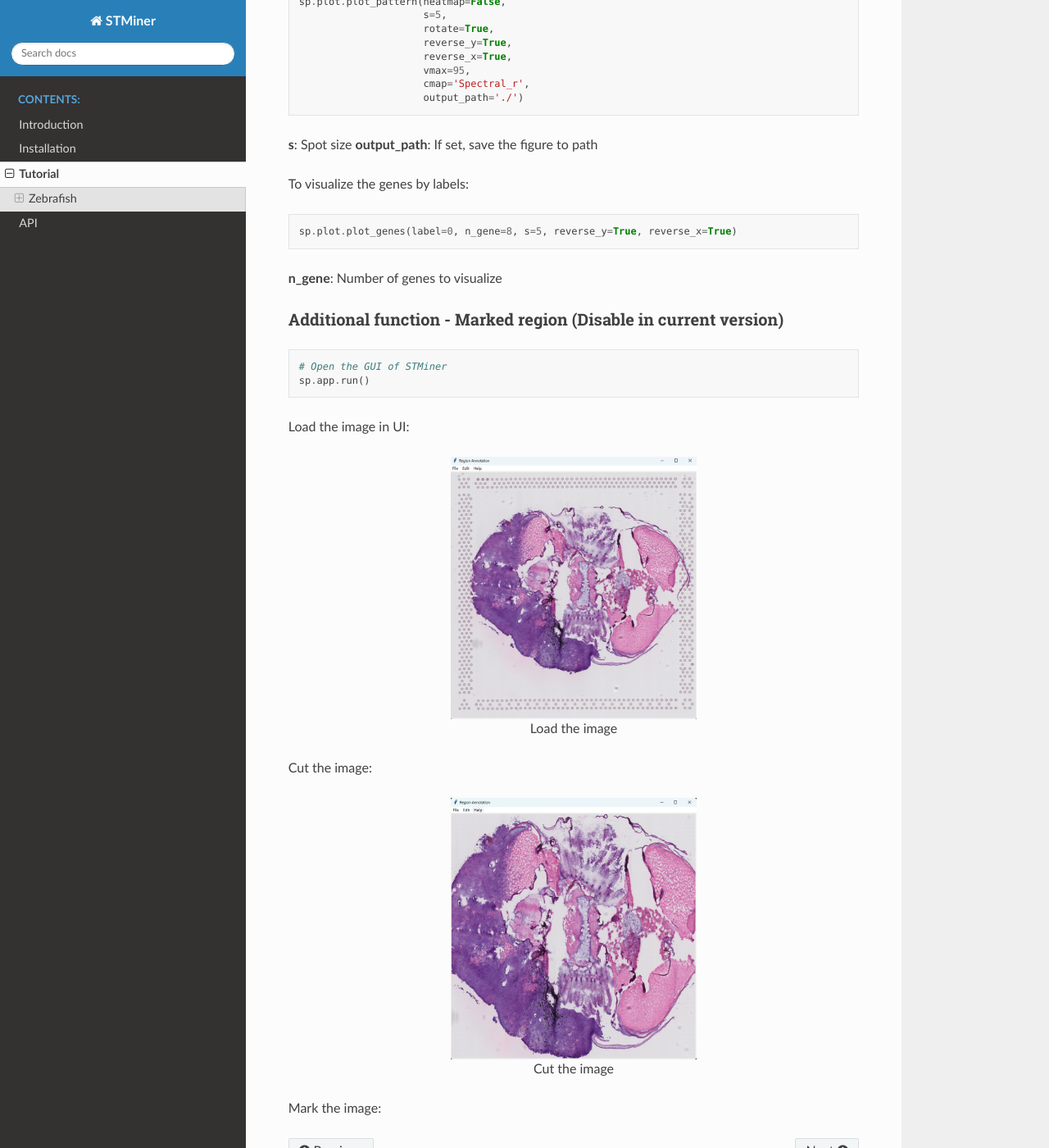
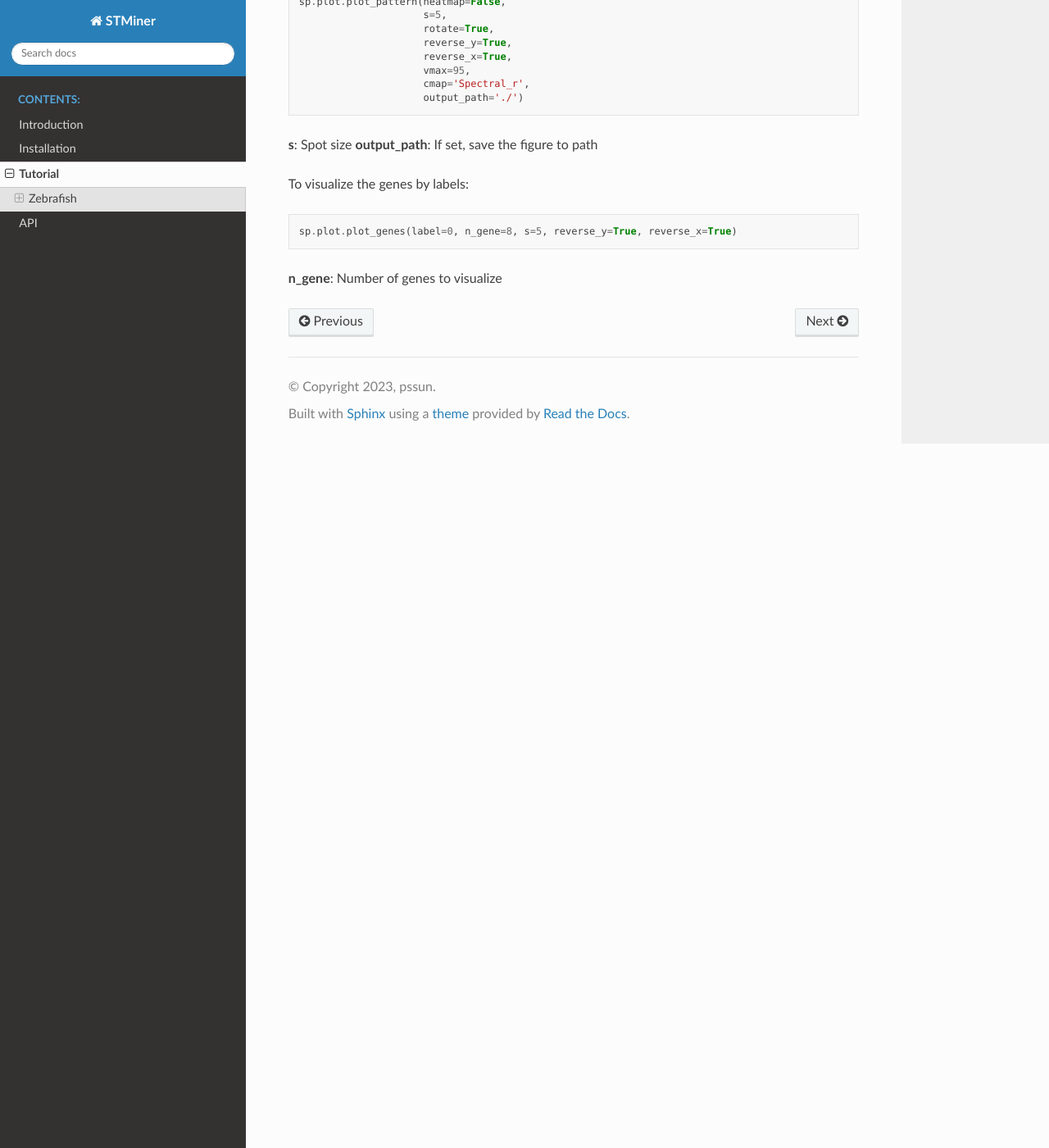
Before and after one commit to PSSUN/STMinerDoc, a Sphinx documentation site: the page built from source/Tutorial/Tutorial.md, in a window 1280 px wide and 1400 px high, scrolled down 1829 px. Shown: the whole window at 82% size. Built offline with Sphinx 7.4.7 and the Read the Docs theme 2.0.0, drawn with Linux system fonts in a browser that asks for light colours.

Commit message:
Update Tutorial.md

````diff
--- a/source/Tutorial/Tutorial.md
+++ b/source/Tutorial/Tutorial.md
@@ -96,20 +96,3 @@ To visualize the genes by labels:
 sp.plot.plot_genes(label=0, n_gene=8, s=5, reverse_y=True, reverse_x=True)
 ```
 **n_gene**: Number of genes to visualize
-
-
-### Additional function - Marked region (Disable in current version)
-
-```python
-# Open the GUI of STMiner
-sp.app.run()
-```
-Load the image in UI:
-
-<div style="text-align: center"><img src="../_static/t1.png" width="300" height="300" title="STMiner UI"><p align="center">Load the image</p></div>
-
-Cut the image:
-
-<div style="text-align: center"><img src="../_static/t2.png" width="300" height="300" title="STMiner UI"><p align="center">Cut the image</p></div>
-
-Mark the image:
````
